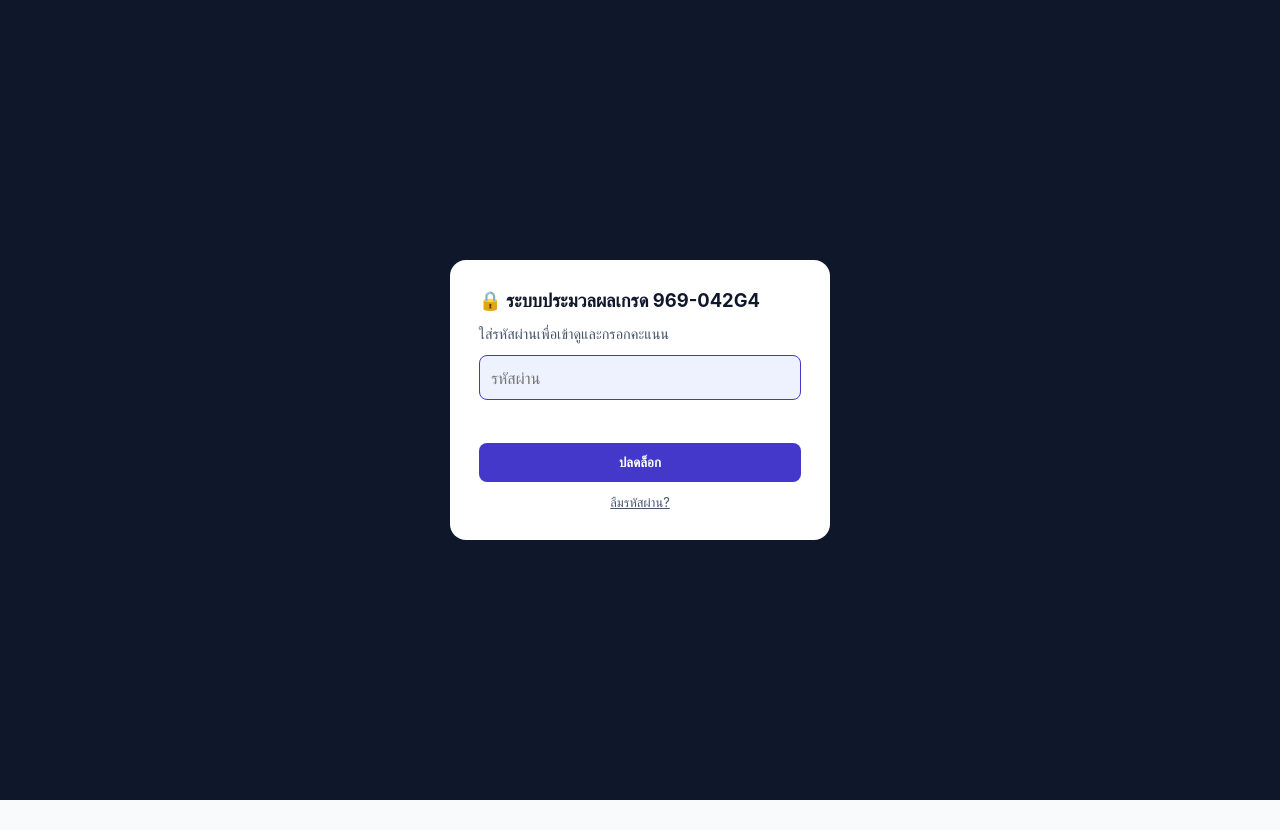
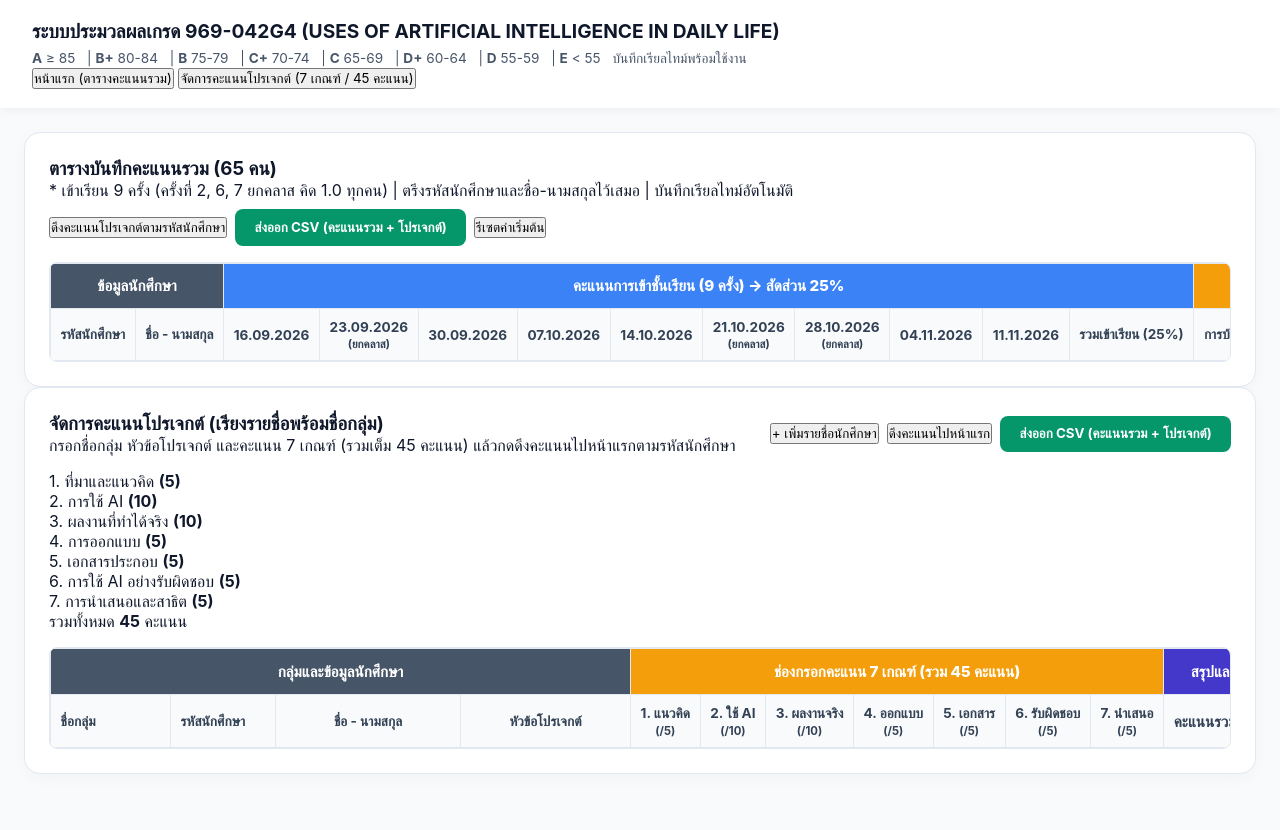
Before and after one commit to loadmaidai-hub/grading, a plain HTML site: page index.html in a window 1280 px wide. Before the commit the page ends 800 px from the top, so only its background shows below. Drawn offline with Linux system fonts and the light colour scheme; a web font is replaced by a local one.

Commit message:
Update index.html

```diff
--- a/index.html
+++ b/index.html
@@ -3,143 +3,174 @@
 <head>
   <meta charset="UTF-8">
   <meta name="viewport" content="width=device-width, initial-scale=1.0">
-  <meta name="robots" content="noindex, nofollow">
-  <title>ระบบประมวลผลเกรด 969-042G4</title>
+  <title>ระบบตัดเกรด 969-042G4</title>
   <link rel="stylesheet" href="css/grading.css">
 </head>
 <body>
 
-  <!-- หน้าใส่รหัสผ่าน: ตารางจะไม่ถูกสร้างจนกว่าจะใส่รหัสถูก -->
-  <div id="lockScreen" class="modal-backdrop">
-    <div class="modal">
-      <h3>🔒 ระบบประมวลผลเกรด 969-042G4</h3>
-      <p class="modal-text">ใส่รหัสผ่านเพื่อเข้าดูและกรอกคะแนน</p>
-      <input type="password" id="pwInput" class="modal-input" placeholder="รหัสผ่าน" autocomplete="current-password" autofocus>
-      <div id="lockMsg" class="msg-err" role="alert"></div>
-      <button id="unlockBtn" class="btn-primary">ปลดล็อก</button>
-      <button id="forgotBtn" class="link-btn">ลืมรหัสผ่าน?</button>
-      <button id="resetLocalBtn" class="link-btn" hidden>ล้างข้อมูลที่บันทึกในเครื่องนี้ แล้วใช้ไฟล์ต้นฉบับ</button>
-    </div>
-  </div>
-
-  <!-- หน้าต่างเปลี่ยนรหัสผ่าน -->
-  <div id="pwModal" class="modal-backdrop" hidden>
-    <div class="modal">
-      <h3>🔑 เปลี่ยนรหัสผ่าน</h3>
-      <p class="modal-text">ตั้งรหัสยาวอย่างน้อย 12 ตัวอักษร ถ้าลืมรหัส จะกู้ข้อมูลไม่ได้</p>
-      <input type="password" id="newPw1" class="modal-input" placeholder="รหัสผ่านใหม่" autocomplete="new-password">
-      <input type="password" id="newPw2" class="modal-input" placeholder="พิมพ์รหัสผ่านใหม่อีกครั้ง" autocomplete="new-password">
-      <div id="pwMsg" class="msg-err" role="alert"></div>
-      <div class="modal-actions">
-        <button id="pwSaveBtn" class="btn-primary">เปลี่ยนรหัส</button>
-        <button id="pwCancelBtn" class="btn-secondary">ยกเลิก</button>
+  <header class="header-bar">
+    <div class="header-top">
+      <div class="header-content">
+        <h2>ระบบประมวลผลเกรด 969-042G4 (USES OF ARTIFICIAL INTELLIGENCE IN DAILY LIFE)</h2>
+        <div class="grade-scale-info">
+          <span><strong>A</strong> ≥ 85</span> |
+          <span><strong>B+</strong> 80-84</span> |
+          <span><strong>B</strong> 75-79</span> |
+          <span><strong>C+</strong> 70-74</span> |
+          <span><strong>C</strong> 65-69</span> |
+          <span><strong>D+</strong> 60-64</span> |
+          <span><strong>D</strong> 55-59</span> |
+          <span class="scale-e"><strong>E</strong> &lt; 55</span>
+          <span id="realtimeSaveBadge" class="realtime-badge">บันทึกเรียลไทม์พร้อมใช้งาน</span>
+        </div>
+      </div>
+      <div class="tab-nav">
+        <button type="button" id="tabBtnMain" class="tab-btn active" onclick="switchTab('main')">
+          หน้าแรก (ตารางคะแนนรวม)
+        </button>
+        <button type="button" id="tabBtnGroup" class="tab-btn" onclick="switchTab('group')">
+          จัดการคะแนนโปรเจกต์ (7 เกณฑ์ / 45 คะแนน)
+        </button>
       </div>
     </div>
-  </div>
+  </header>
 
-  <!-- ลืมรหัสผ่าน: ใช้รหัสกู้คืนแล้วตั้งรหัสผ่านใหม่ -->
-  <div id="forgotModal" class="modal-backdrop overlay" hidden>
-    <div class="modal">
-      <h3>🛟 ลืมรหัสผ่าน</h3>
-      <p class="modal-text">ใส่รหัสกู้คืน (24 ตัวอักษร ที่จดไว้ตอนตั้งค่า) แล้วตั้งรหัสผ่านใหม่ ข้อมูลจะไม่หาย</p>
-      <input type="text" id="fgCode" class="modal-input mono" placeholder="xxxx-xxxx-xxxx-xxxx-xxxx-xxxx" autocomplete="off" autocapitalize="off" spellcheck="false">
-      <input type="password" id="fgPw1" class="modal-input" placeholder="รหัสผ่านใหม่ (อย่างน้อย 12 ตัวอักษร)" autocomplete="new-password">
-      <input type="password" id="fgPw2" class="modal-input" placeholder="พิมพ์รหัสผ่านใหม่อีกครั้ง" autocomplete="new-password">
-      <div id="fgMsg" class="msg-err" role="alert"></div>
-      <div class="modal-actions">
-        <button id="fgSaveBtn" class="btn-primary">ตั้งรหัสผ่านใหม่</button>
-        <button id="fgCancelBtn" class="btn-secondary">ยกเลิก</button>
-      </div>
-      <button id="fgResetBtn" class="link-btn" hidden>ล้างข้อมูลที่บันทึกในเครื่องนี้ แล้วใช้ไฟล์ต้นฉบับ</button>
-    </div>
-  </div>
+  <main class="main-container">
 
-  <!-- แสดงรหัสกู้คืน (แสดงครั้งเดียว) -->
-  <div id="rcModal" class="modal-backdrop overlay" hidden>
-    <div class="modal">
-      <h3 id="rcTitle">🛟 รหัสกู้คืน</h3>
-      <p class="modal-text">จดหรือเก็บรหัสนี้ไว้ที่ปลอดภัย (เช่นแอป Passwords ใน Mac) ระบบจะไม่แสดงอีก ใครมีรหัสนี้ก็เปิดข้อมูลได้ จึงอย่าเก็บไว้ในเว็บหรือส่งให้ผู้อื่น</p>
-      <div id="rcCode" class="rc-code"></div>
-      <div class="modal-actions">
-        <button id="rcCopyBtn" class="btn-secondary">คัดลอก</button>
-        <button id="rcDoneBtn" class="btn-primary">เก็บไว้แล้ว</button>
-      </div>
-    </div>
-  </div>
-
-  <div id="app" hidden>
-    <header class="header-bar">
-      <div class="header-content">
-        <h2>📊 ระบบประมวลผลเกรด 969-042G4 (USES OF ARTIFICIAL INTELLIGENCE IN DAILY LIFE)</h2>
-        <div class="grade-scale-info">
-          <span><strong>A</strong> ≥ 85</span> |
-          <span><strong>B+</strong> 80-84.99</span> |
-          <span><strong>B</strong> 75-79.99</span> |
-          <span><strong>C+</strong> 70-74.99</span> |
-          <span><strong>C</strong> 65-69.99</span> |
-          <span><strong>D+</strong> 60-64.99</span> |
-          <span><strong>D</strong> 55-59.99</span> |
-          <span style="color:#EF4444;"><strong>E</strong> &lt; 55</span>
-        </div>
-      </div>
-    </header>
-
-    <main class="main-container">
+    <!-- ==========================================================
+         แท็บที่ 1: หน้าแรก - ตารางบันทึกคะแนนรวมและตัดเกรด (เข้าเรียน 9 ครั้ง)
+         ========================================================== -->
+    <section id="viewMainTab" class="tab-view active">
       <div class="table-card">
         <div class="table-controls">
-          <h3>ตารางบันทึกคะแนนรวม</h3>
+          <div>
+            <h3>ตารางบันทึกคะแนนรวม (65 คน)</h3>
+            <p class="sub-hint">* เข้าเรียน 9 ครั้ง (ครั้งที่ 2, 6, 7 ยกคลาส คิด 1.0 ทุกคน) | ตรึงรหัสนักศึกษาและชื่อ-นามสกุลไว้เสมอ | บันทึกเรียลไทม์อัตโนมัติ</p>
+          </div>
           <div class="btn-group">
-            <span id="saveStatus" class="save-status"></span>
-            <button class="btn-export" id="csvBtn">📥 ส่งออก CSV</button>
-            <button class="btn-backup" id="backupBtn">💾 ดาวน์โหลดไฟล์สำรอง</button>
-            <button class="btn-secondary" id="changePwBtn">🔑 เปลี่ยนรหัส</button>
-            <button class="btn-secondary" id="rcBtn">🛟 รหัสกู้คืนใหม่</button>
-            <button class="btn-secondary" id="lockBtn">🔒 ล็อก</button>
+            <button type="button" class="btn-sync" onclick="syncProjectScoresByStudentId()">
+              ดึงคะแนนโปรเจกต์ตามรหัสนักศึกษา
+            </button>
+            <button type="button" class="btn-export" onclick="exportToCSV()">
+              ส่งออก CSV (คะแนนรวม + โปรเจกต์)
+            </button>
+            <button type="button" class="btn-reset" onclick="resetAllRealtimeData()">
+              รีเซตค่าเริ่มต้น
+            </button>
           </div>
         </div>
-        <p class="note">ช่องกรอกเป็นคะแนนดิบ (เข้าเรียนครั้งละไม่เกิน 1 · การบ้านครั้งละไม่เกิน 11.5 · โปรเจกต์ไม่เกิน 45) ระบบแปลงเป็นสัดส่วน 25 / 30 / 45 ให้อัตโนมัติ · ช่องว่าง = ยังไม่ได้กรอก (ไม่ใช่ 0) · บันทึกอัตโนมัติ (เข้ารหัส) ในเบราว์เซอร์เครื่องนี้ · อย่าลืมกด “ดาวน์โหลดไฟล์สำรอง” เป็นระยะ · ล็อกตัวเองเมื่อไม่ได้ใช้งาน 15 นาที</p>
 
         <div class="table-wrapper">
           <table id="gradingTable">
             <thead>
               <tr class="header-group">
-                <th colspan="2" class="group-info">ข้อมูลนักศึกษา</th>
-                <th colspan="10" class="group-att">คะแนนการเข้าชั้นเรียนและควิซ (9 ครั้ง) - 25%</th>
-                <th colspan="5" class="group-hw">คะแนนการบ้านและเวิร์กชอป (4 ครั้ง) - 30%</th>
-                <th colspan="3" class="group-final">สรุปผล (Final) - 45%</th>
+                <th colspan="2" class="group-info sticky-col sticky-head">ข้อมูลนักศึกษา</th>
+                <th colspan="10" class="group-att">คะแนนการเข้าชั้นเรียน (9 ครั้ง) → สัดส่วน 25%</th>
+                <th colspan="5" class="group-hw">คะแนนการบ้าน (4 ครั้ง) → สัดส่วน 30%</th>
+                <th colspan="3" class="group-final">โปรเจกต์และสรุปผล</th>
               </tr>
               <tr class="header-sub">
-                <th style="min-width: 100px;">รหัสนักศึกษา</th>
-                <th style="min-width: 160px;">ชื่อ - นามสกุล</th>
-                <th title="16 ก.ย. 2026">16/09</th>
-                <th title="23 ก.ย. 2026">23/09</th>
-                <th title="30 ก.ย. 2026">30/09</th>
-                <th title="07 ต.ค. 2026">07/10</th>
-                <th title="14 ต.ค. 2026">14/10</th>
-                <th title="21 ต.ค. 2026">21/10</th>
-                <th title="28 ต.ค. 2026">28/10</th>
-                <th title="04 พ.ย. 2026">04/11</th>
-                <th title="11 พ.ย. 2026">11/11</th>
-                <th class="col-summary">รวมเข้าเรียน<br>(เต็ม 25)</th>
-                <th>ครั้งที่ 1</th>
-                <th>ครั้งที่ 2</th>
-                <th>ครั้งที่ 3</th>
-                <th>ครั้งที่ 4</th>
-                <th class="col-summary">รวมการบ้าน<br>(เต็ม 30)</th>
-                <th>Final Project<br>(เต็ม 45)</th>
-                <th class="col-total">คะแนนรวม<br>(เต็ม 100)</th>
+                <th class="sticky-col sticky-id sticky-head">รหัสนักศึกษา</th>
+                <th class="sticky-col sticky-name sticky-head">ชื่อ - นามสกุล</th>
+                <!-- เข้าชั้นเรียน 9 ครั้งตามวันที่กำหนด -->
+                <th>16.09.2026</th>
+                <th class="cancelled-head" title="ยกคลาส (คิด 1.0 ทุกคน)">23.09.2026<br><small>(ยกคลาส)</small></th>
+                <th>30.09.2026</th>
+                <th>07.10.2026</th>
+                <th>14.10.2026</th>
+                <th class="cancelled-head" title="ยกคลาส (คิด 1.0 ทุกคน)">21.10.2026<br><small>(ยกคลาส)</small></th>
+                <th class="cancelled-head" title="ยกคลาส (คิด 1.0 ทุกคน)">28.10.2026<br><small>(ยกคลาส)</small></th>
+                <th>04.11.2026</th>
+                <th>11.11.2026</th>
+                <th class="col-summary">รวมเข้าเรียน (25%)</th>
+                <!-- การบ้าน 4 ช่อง -->
+                <th>การบ้าน 1</th>
+                <th>การบ้าน 2</th>
+                <th>การบ้าน 3</th>
+                <th>การบ้าน 4</th>
+                <th class="col-summary">รวมการบ้าน (30%)</th>
+                <!-- โปรเจกต์ และ สรุป -->
+                <th>โปรเจกต์ (45)</th>
+                <th class="col-total">คะแนนรวม</th>
                 <th class="col-grade">เกรด</th>
               </tr>
             </thead>
-            <tbody id="gradingBody"></tbody>
+            <tbody id="gradingBody">
+              <!-- โหลดผ่าน JavaScript -->
+            </tbody>
           </table>
         </div>
       </div>
-    </main>
-  </div>
+    </section>
 
-  <!-- ข้อมูลนักศึกษา (เข้ารหัสแล้ว) ต้องโหลดก่อน grading.js -->
-  <script src="data/grades.enc.js"></script>
+    <!-- ==========================================================
+         แท็บที่ 2: จัดการคะแนนโปรเจกต์ (เรียงรายชื่อลงมา + ชื่อกลุ่ม + 7 เกณฑ์ 45 คะแนน)
+         ========================================================== -->
+    <section id="viewGroupTab" class="tab-view">
+      <div class="table-card">
+        <div class="table-controls">
+          <div>
+            <h3>จัดการคะแนนโปรเจกต์ (เรียงรายชื่อพร้อมชื่อกลุ่ม)</h3>
+            <p class="sub-hint">กรอกชื่อกลุ่ม หัวข้อโปรเจกต์ และคะแนน 7 เกณฑ์ (รวมเต็ม 45 คะแนน) แล้วกดดึงคะแนนไปหน้าแรกตามรหัสนักศึกษา</p>
+          </div>
+          <div class="btn-group">
+            <button type="button" class="btn-add-group" onclick="addProjectMemberRow()">
+              + เพิ่มรายชื่อนักศึกษา
+            </button>
+            <button type="button" class="btn-sync" onclick="syncAndGoMain()">
+              ดึงคะแนนไปหน้าแรก
+            </button>
+            <button type="button" class="btn-export" onclick="exportToCSV()">
+              ส่งออก CSV (คะแนนรวม + โปรเจกต์)
+            </button>
+          </div>
+        </div>
+
+        <div class="rubric-legend">
+          <div class="rubric-chip">1. ที่มาและแนวคิด <strong>(5)</strong></div>
+          <div class="rubric-chip">2. การใช้ AI <strong>(10)</strong></div>
+          <div class="rubric-chip">3. ผลงานที่ทำได้จริง <strong>(10)</strong></div>
+          <div class="rubric-chip">4. การออกแบบ <strong>(5)</strong></div>
+          <div class="rubric-chip">5. เอกสารประกอบ <strong>(5)</strong></div>
+          <div class="rubric-chip">6. การใช้ AI อย่างรับผิดชอบ <strong>(5)</strong></div>
+          <div class="rubric-chip">7. การนำเสนอและสาธิต <strong>(5)</strong></div>
+          <div class="rubric-chip rubric-total">รวมทั้งหมด <strong>45</strong> คะแนน</div>
+        </div>
+
+        <div class="table-wrapper" style="margin-top: 1rem;">
+          <table id="groupScoreTable">
+            <thead>
+              <tr class="header-group">
+                <th colspan="4" class="group-info">กลุ่มและข้อมูลนักศึกษา</th>
+                <th colspan="7" class="group-hw">ช่องกรอกคะแนน 7 เกณฑ์ (รวม 45 คะแนน)</th>
+                <th colspan="2" class="group-final">สรุปและจัดการ</th>
+              </tr>
+              <tr class="header-sub">
+                <th style="min-width: 120px;">ชื่อกลุ่ม</th>
+                <th style="min-width: 105px;">รหัสนักศึกษา</th>
+                <th style="min-width: 185px;">ชื่อ - นามสกุล</th>
+                <th style="min-width: 170px;">หัวข้อโปรเจกต์</th>
+                <th title="1. ที่มาและแนวคิด (เต็ม 5)">1. แนวคิด<br><small>(/5)</small></th>
+                <th title="2. การใช้ AI (เต็ม 10)">2. ใช้ AI<br><small>(/10)</small></th>
+                <th title="3. ผลงานที่ทำได้จริง (เต็ม 10)">3. ผลงานจริง<br><small>(/10)</small></th>
+                <th title="4. การออกแบบและประสบการณ์ผู้ใช้ (เต็ม 5)">4. ออกแบบ<br><small>(/5)</small></th>
+                <th title="5. เอกสารประกอบ (เต็ม 5)">5. เอกสาร<br><small>(/5)</small></th>
+                <th title="6. การใช้ AI อย่างรับผิดชอบ (เต็ม 5)">6. รับผิดชอบ<br><small>(/5)</small></th>
+                <th title="7. การนำเสนอและสาธิต (เต็ม 5)">7. นำเสนอ<br><small>(/5)</small></th>
+                <th class="col-total">คะแนนรวม</th>
+                <th style="width: 75px;">จัดการ</th>
+              </tr>
+            </thead>
+            <tbody id="groupScoreBody">
+              <!-- โหลดผ่าน JavaScript -->
+            </tbody>
+          </table>
+        </div>
+      </div>
+    </section>
+
+  </main>
+
   <script src="js/grading.js"></script>
 </body>
 </html>
```
